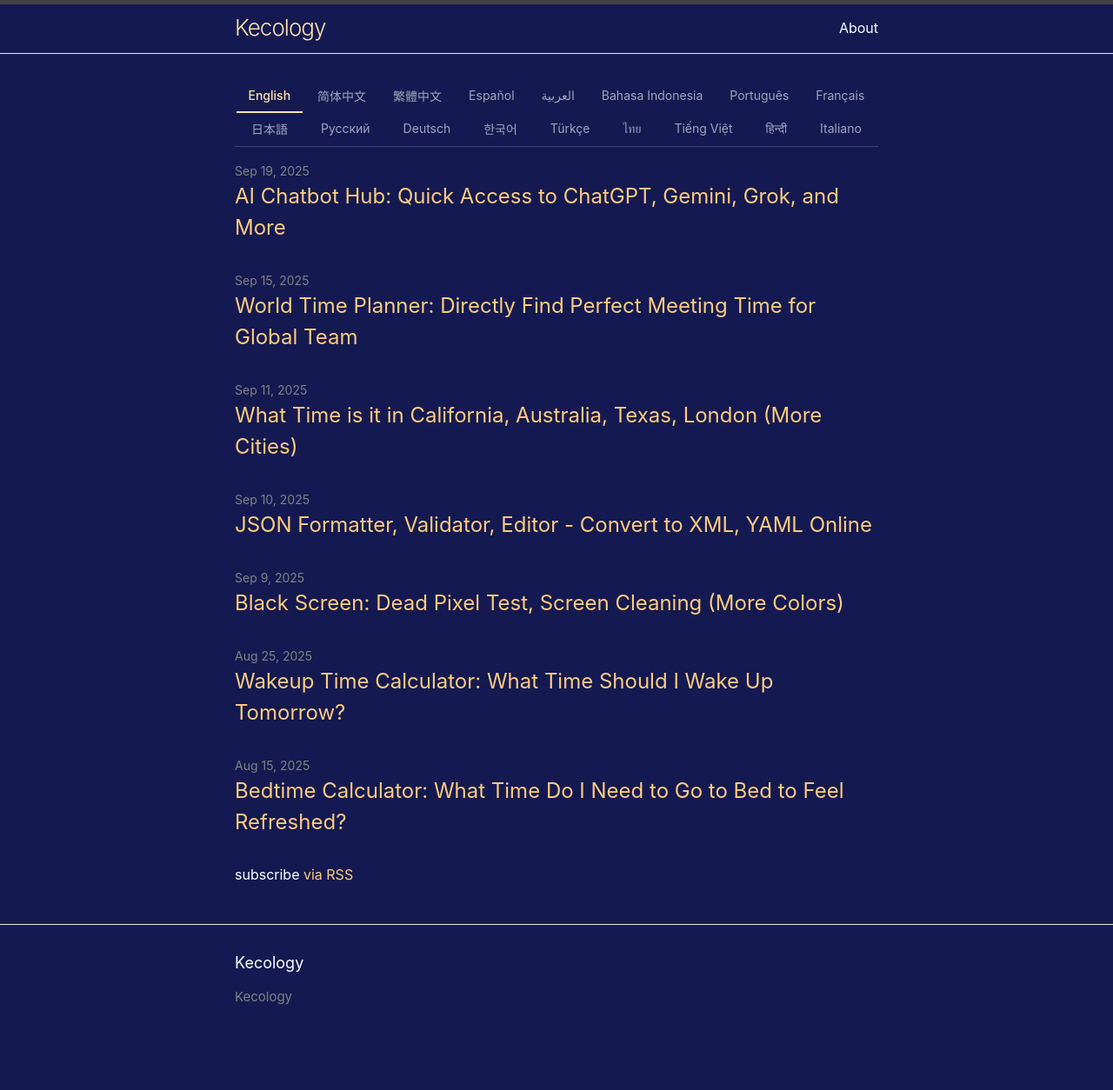
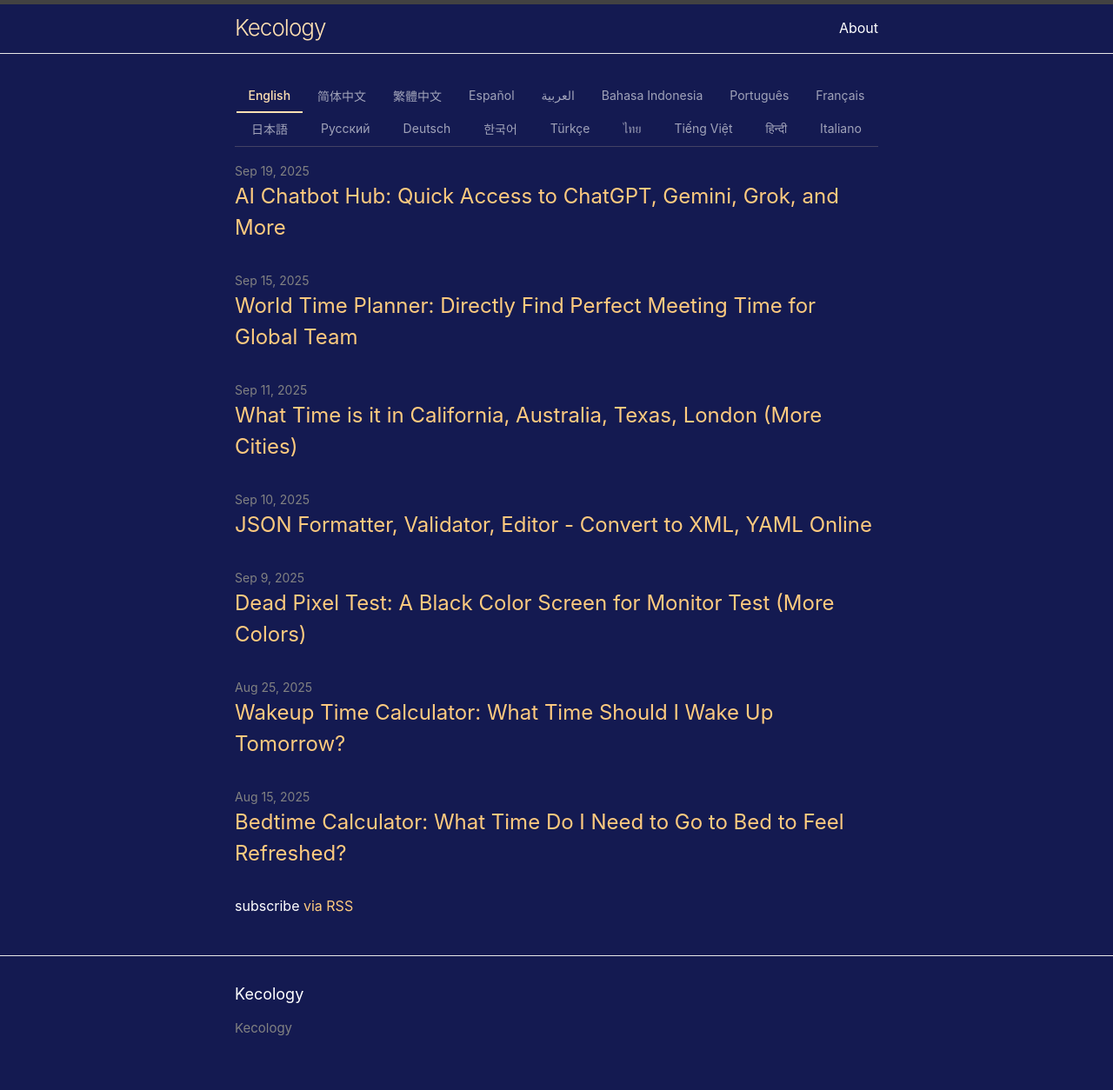
Before and after one commit to lijiaocn/kecology.com, a Jekyll site: the page built from index.markdown, in a window 1280 px wide. Shown: the whole page at 87% size. Built offline with Jekyll 4.4.1, drawn with Linux system fonts in a browser that asks for light colours; before the commit the page ends 1218 px from its top, so only the background shows below that.

Commit message:
优化标题

```diff
--- a/_posts/2025-09-09-black-screen.md
+++ b/_posts/2025-09-09-black-screen.md
@@ -1,6 +1,6 @@
 ---
 layout: page
-title: "Black Screen: Dead Pixel Test, Screen Cleaning (More Colors)"
+title: "Dead Pixel Test: A Black Color Screen for Monitor Test (More Colors)"
 description: "Use this full black screen to test for dead pixels, check for backlight bleed, clean your screen, save power on OLED/AMOLED displays, and reduce eye strain. A versatile tool for your monitor."
 date: "2025-09-09 20:22:14 +0800"
 last_modified_at: "2025-09-09 22:00:04 +0800"
```
